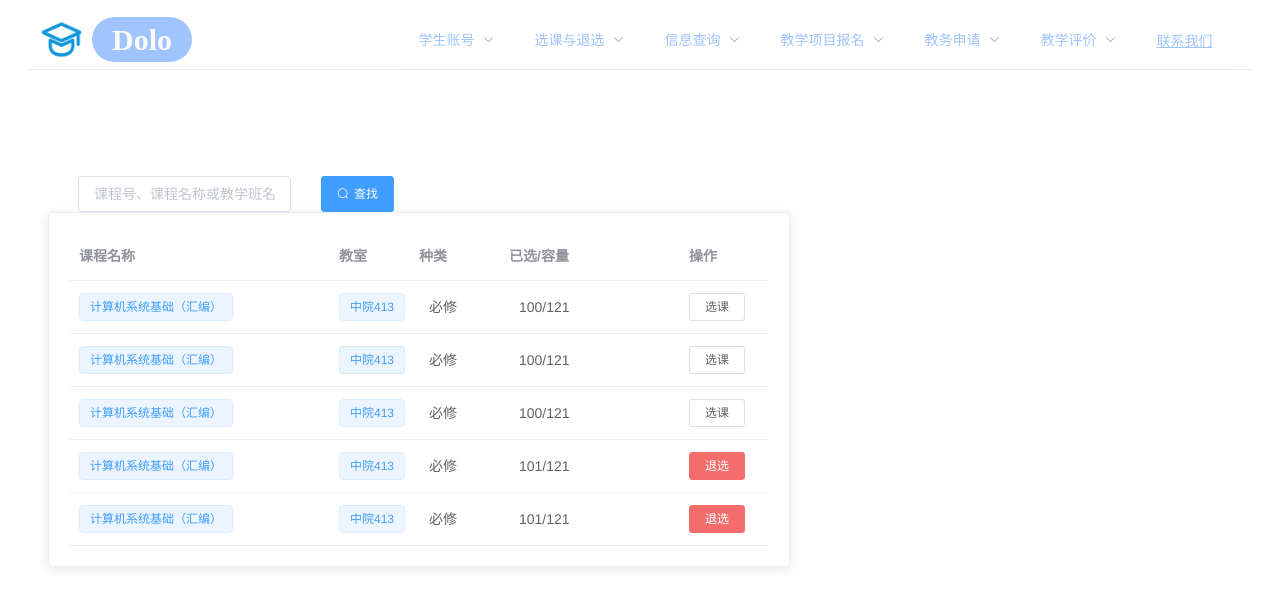
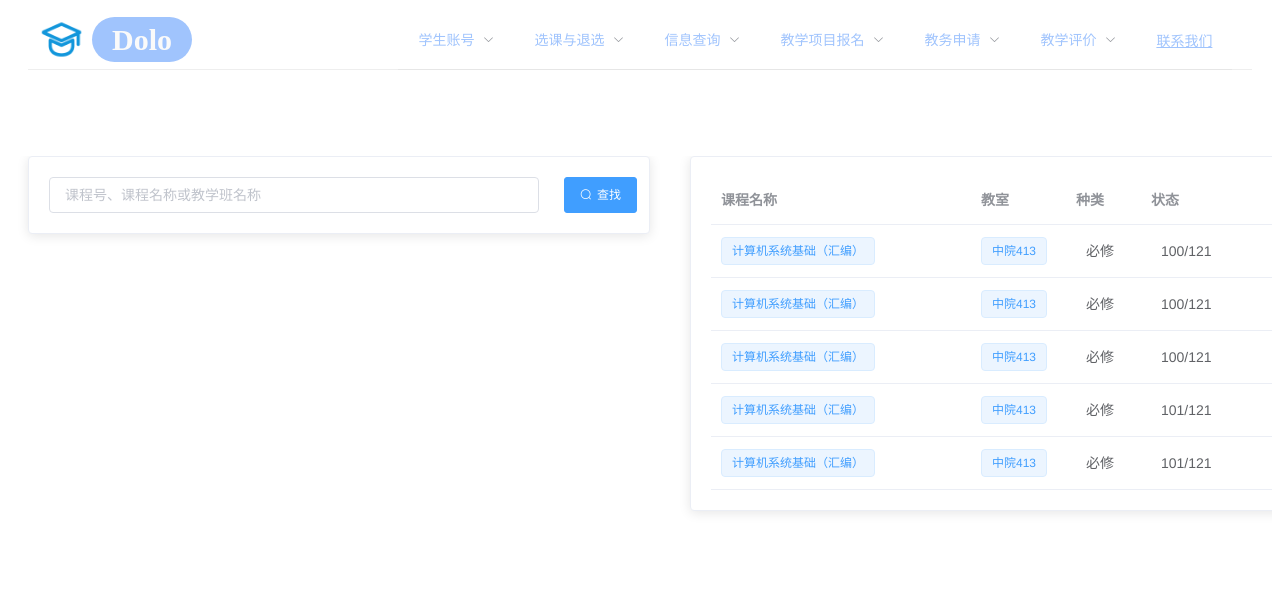
Before and after one commit to Photinia-Milk/Dolo-Front-End, a Vue app: page /student/course_select in a window 1280 px wide. Shown: the top 608 px of the page. Built offline with nearby package versions, Linux system fonts and the light colour scheme.

Commit message:
feature: make searchBox show in card

```diff
--- a/src/views/student/Student.vue
+++ b/src/views/student/Student.vue
@@ -6,9 +6,6 @@
                     <NavBarStudent class="header"> </NavBarStudent>
                 </el-header>
                 <el-container style="margin-top: 80px;">
-<!--                    <el-aside width="202px">-->
-<!--                        <SideBar class="aside"></SideBar>-->
-<!--                    </el-aside >-->
                     <el-main style=" padding-top:0px; margin-top:-52px">
                         <router-view></router-view>
                     </el-main>
--- a/src/views/student/components/CourseSelect.vue
+++ b/src/views/student/components/CourseSelect.vue
@@ -1,9 +1,13 @@
 <template>
     <el-container class="container">
-        <el-main>
-            <SearchBox class="search"></SearchBox>
-            <CourseTable class="table" width="500"></CourseTable>
-        </el-main>
+        <div class="select-container">
+            <div class="select-left-container">
+                <SearchBox class="search"></SearchBox>
+            </div>
+            <div class="select-right-container">
+                <CourseTable class="table" width="500"></CourseTable>
+            </div>
+        </div>
     </el-container>
 </template>
 
@@ -20,5 +24,18 @@
 </script>
 
 <style scoped>
+    .select-left-container{
+        display: flex;
+        flex-direction: column;
+    }
+    .select-right-container{
+        margin-left: 40px;
+        display: flex;
+        flex-direction: column;
+    }
+.select-container{
+    display: flex;
+    flex-direction: row;
 
+}
 </style>
--- a/src/views/student/components/CourseTable.vue
+++ b/src/views/student/components/CourseTable.vue
@@ -19,7 +19,7 @@
             </el-table-column>
             <el-table-column
                     label="教室"
-                    width="80">
+                    width="95">
                 <template slot-scope="scope">
                     <el-popover trigger="hover" placement="top">
                         <p>校区: {{ scope.row.area }}</p>
@@ -32,7 +32,7 @@
             </el-table-column>
             <el-table-column
                     label="种类"
-                    width="60">
+                    width="75">
                 <template slot-scope="scope">
                     <!--                <i class="el-icon-time"></i>-->
                     <span style="margin-left: 10px">{{ scope.row.type }}</span>
@@ -40,8 +40,8 @@
             </el-table-column>
             <el-table-column
                     fixed="right"
-                    label="已选/容量"
-                    width="180">
+                    label="状态"
+                    width="140">
                 <template slot-scope="scope">
                     <div  v-if="scope.row.if_select===false">
                         <span style="margin-left: 10px">{{ scope.row.current }}/{{scope.row.max}}</span>
@@ -54,7 +54,6 @@
             <el-table-column
                     fixed="right"
                     label="操作"
-                    width="90"
             >
                 <template slot-scope="scope">
                     <div  v-if="scope.row.if_select === true">
@@ -94,7 +93,7 @@
     }
 
     .box-card {
-        width: 740px;
+        width: 700px;
     }
 </style>
 <script>
--- a/src/views/student/components/SearchBox.vue
+++ b/src/views/student/components/SearchBox.vue
@@ -1,32 +1,36 @@
 <template>
-    <div class="browseSearch">
-        <div class="browseInput">
+    <el-card class="browseSearch box-card" style="width: 620px;">
+        <div class="browseStudent">
             <el-input
+                    style="width: 490px;"
                     v-model="key"
                     size="medium"
                     placeholder="课程号、课程名称或教学班名称"
                     @keyup.enter.native='handleSearch'
                     class="searchInput"
             ></el-input>
+            <el-button
+                    style="margin-left: 25px; margin-right: auto;"
+                    size="small"
+                    type="primary"
+                    icon="el-icon-search"
+                    @click="handleSearch()">查找</el-button>
         </div>
-        <el-button
-                size="small"
-                type="primary"
-                icon="el-icon-search"
-                @click="handleSearch()">查找</el-button>
-    </div>
+    </el-card>
 </template>
 
 <script>
     export default {
-        name: "SearchBox"
+        name: "SearchBox",
+        key: "",
     }
 </script>
 
 <style scoped>
-    .browseInput{
-        padding-left: 30px;
-        padding-right: 30px;
+    .browseStudent{
+        width: 100%;
+        display: flex;
+        flex-direction: row;
     }
     .browseSearch{
         display: flex;
```
